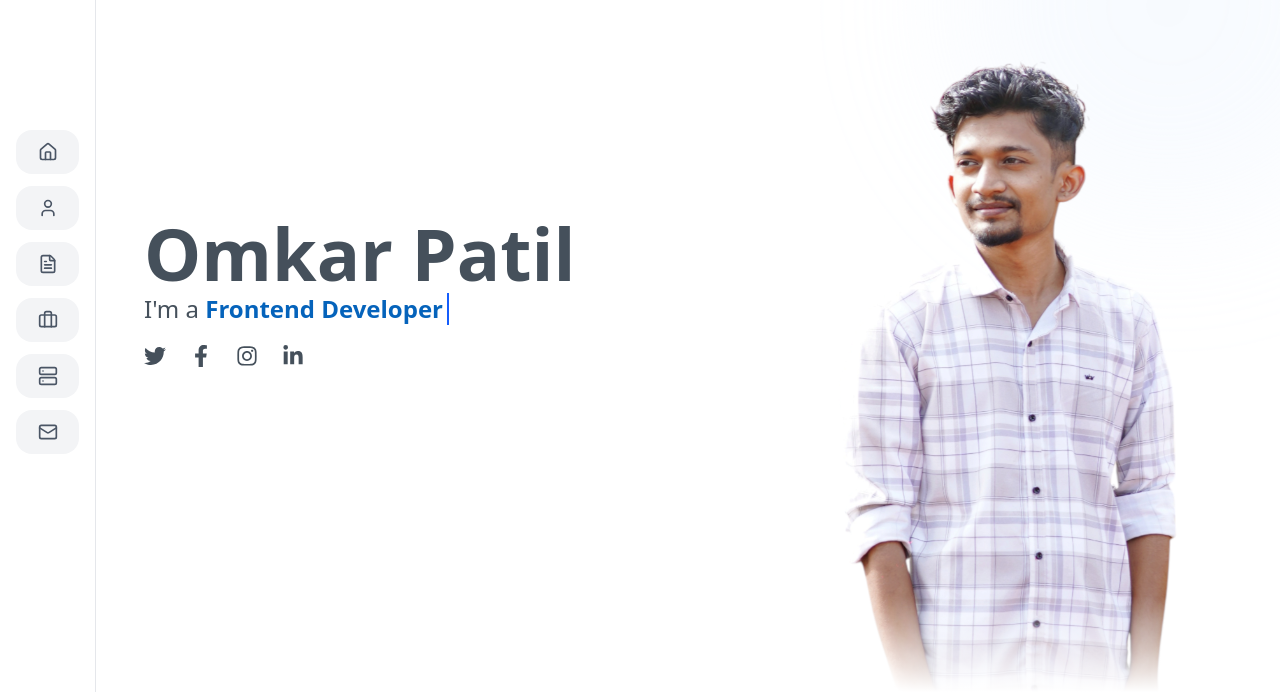
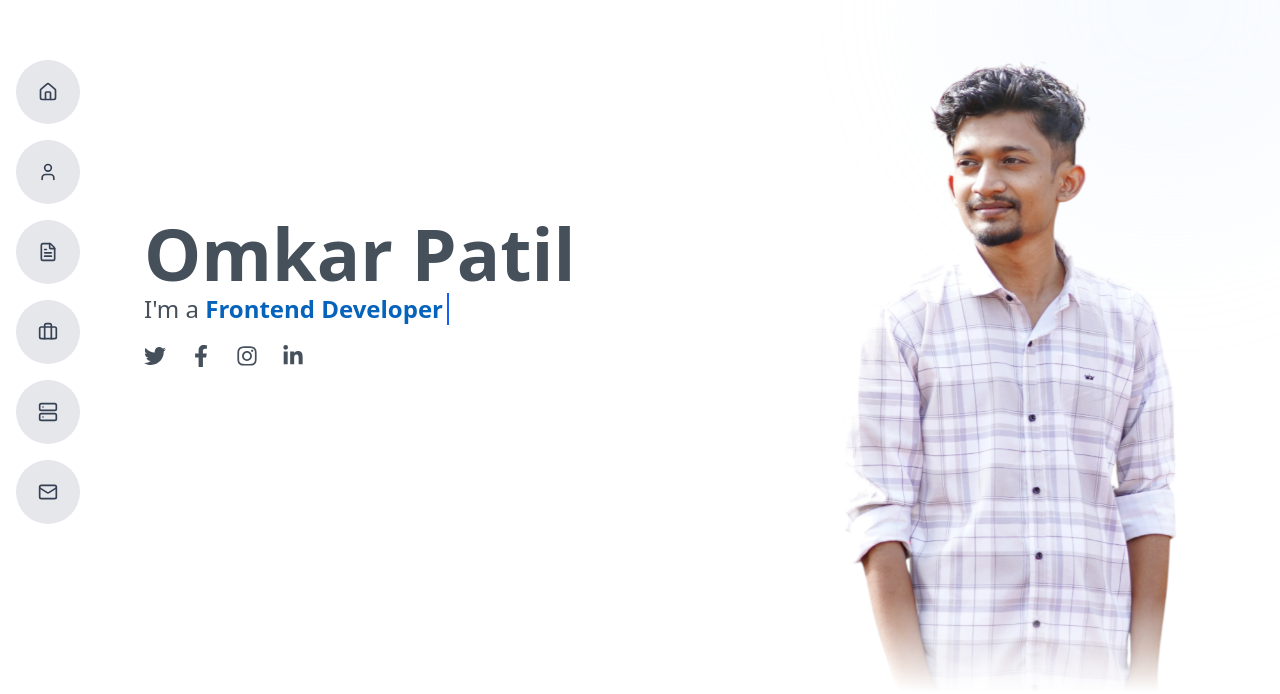
Before and after one commit to omkarpatil2906/my-portfolio, a React (Vite) app: page / in a window 1280 px wide. Shown: the part 108-802 px from the top of the page. Built offline with nearby package versions, Linux system fonts and the light colour scheme.

Commit message:
`Refactor Navbar component with improved mobile navigation and hover effects`

```diff
--- a/src/components/Navbar.jsx
+++ b/src/components/Navbar.jsx
@@ -1,115 +1,149 @@
-import React, { useState, useEffect } from 'react'
-import { motion, AnimatePresence } from 'framer-motion'
-import { Briefcase, FileText, Home, Mail, Menu, Server, User, X } from 'lucide-react';
+import React, { useState, useEffect } from "react";
+import { motion, AnimatePresence } from "framer-motion";
+import {
+  Briefcase,
+  FileText,
+  Home,
+  Mail,
+  Menu,
+  Server,
+  User,
+  X,
+} from "lucide-react";
 
 function Navbar() {
   const [open, setOpen] = useState(false);
   const [isMobile, setIsMobile] = useState(window.innerWidth < 1024);
+  const [hovered, setHovered] = useState(null);
+  const [active, setActive] = useState("hero");
 
   useEffect(() => {
-        const handleResize = () => {
-            const mobile = window.innerWidth < 1024;
-            setIsMobile(mobile);
-            if (!mobile) {
-                setOpen(false);
-            }
+    document.body.style.overflow = open && isMobile ? "hidden" : "auto";
+  }, [open, isMobile]);
+
+  useEffect(() => {
+    const onResize = () => {
+      setIsMobile(window.innerWidth < 1024);
+      if (window.innerWidth >= 1024) setOpen(false);
     };
-        window.addEventListener('resize', handleResize);
-        handleResize();
-        return () => window.removeEventListener('resize', handleResize);
+    window.addEventListener("resize", onResize);
+    return () => window.removeEventListener("resize", onResize);
   }, []);
 
-   useEffect(() => {
-        const handleClickOutside = (event) => {
-            if (isMobile && open && !event.target.closest('nav') && !event.target.closest('button')) {
-                setOpen(false);
-            }
-        };
-        document.addEventListener('mousedown', handleClickOutside);
-        return () => document.removeEventListener('mousedown', handleClickOutside);
-    }, [open, isMobile]);
-
   const navItems = [
-        { id: 'hero', icon: Home, label: 'Home' },
-        { id: 'about', icon: User, label: 'About' },
-        { id: 'resume', icon: FileText, label: 'Resume' },
-        { id: 'portfolio', icon: Briefcase, label: 'Portfolio' },
-        { id: 'services', icon: Server, label: 'Services' },
-        { id: 'contact', icon: Mail, label: 'Contact' }
+    { id: "hero", icon: Home, label: "Home" },
+    { id: "about", icon: User, label: "About" },
+    { id: "resume", icon: FileText, label: "Resume" },
+    { id: "portfolio", icon: Briefcase, label: "Portfolio" },
+    { id: "services", icon: Server, label: "Services" },
+    { id: "contact", icon: Mail, label: "Contact" },
   ];
 
   const scrollToSection = (id) => {
-        const element = document.getElementById(id);
-        if (element) {
-            element.scrollIntoView({ behavior: 'smooth' });
-        }
-        if (isMobile) {
-            setOpen(false);
-        }
+    setActive(id);
+    const el = document.getElementById(id);
+    if (el) el.scrollIntoView({ behavior: "smooth" });
+    if (isMobile) setOpen(false);
   };
-
 
   return (
     <>
-
-            <motion.button
-                initial={{ opacity: 0 }}
-                animate={{ opacity: 1 }}
-                transition={{ duration: 0.5 }}
+      {/* mobile toggle (moved to right) */}
+      <button
         onClick={() => setOpen(!open)}
-                className='lg:hidden fixed top-4 right-4 z-50 bg-linear-to-r from-[#0563BB] to-[#0452a0] text-white p-3 rounded-full shadow-2xl hover:shadow-blue-500/50 transition-all'
-            >
-                <motion.div
-                    animate={{ rotate: open ? 180 : 0 }}
-                    transition={{ duration: 0.3 }}
+        className="lg:hidden fixed top-4 right-4 z-50 bg-[#0563BB] text-white p-3 rounded-full shadow-xl"
       >
         {open ? <X size={24} /> : <Menu size={24} />}
-                </motion.div>
-            </motion.button>
+      </button>
+
+      {/* overlay when mobile open */}
+      {isMobile && open && (
+        <div
+          className="fixed inset-0 bg-black/40 backdrop-blur-sm z-40"
+          onClick={() => setOpen(false)}
+        />
+      )}
 
       <AnimatePresence>
-                {isMobile && open && (
+        {(open || !isMobile) && (
+          <motion.nav
+            initial={isMobile ? { x: "-100%" } : {}}
+            animate={{ x: 0 }}
+            exit={isMobile ? { x: "-100%" } : {}}
+            transition={{ type: "spring", stiffness: 130, damping: 22 }}
+            className="fixed top-0 left-0 h-screen bg-transparent z-50
+                       w-64 lg:w-24 flex flex-col justify-center gap-4 p-4"
+          >
+            {navItems.map((item) => (
+              <div
+                key={item.id}
+                onMouseEnter={() => !isMobile && setHovered(item.id)}
+                onMouseLeave={() => !isMobile && setHovered(null)}
+                onClick={() => scrollToSection(item.id)}
+                className="relative cursor-pointer"
+              >
+                {/* DESKTOP: big circle icon + expanding label behind it */}
+                {!isMobile && (
+                  <div className="relative flex items-center">
+                    {/* Expanding blue label behind icon (starts at icon width) */}
+                    <AnimatePresence>
+                      {hovered === item.id && (
                         <motion.div
-                        initial={{ opacity: 0 }}
-                        animate={{ opacity: 1 }}
-                        exit={{ opacity: 0 }}
-                        onClick={() => setOpen(false)}
-                        className="fixed inset-0 bg-black bg-opacity-50 z-30 lg:hidden backdrop-blur-sm"
-                    />
+                          initial={{ width: 64, opacity: 0 }}
+                          animate={{ width: 220, opacity: 1 }}
+                          exit={{ width: 4, opacity: 0 }}
+                          transition={{ duration: 0.28, ease: "easeOut" }}
+                          className="absolute left-0 h-16 rounded-full bg-[#0563BB] flex items-center overflow-hidden shadow-lg"
+                          style={{
+                            zIndex: 5,
+                            // make label content align to the right of the circle:
+                            paddingLeft: 76, // 64px icon + 12px inner gap
+                            paddingRight: 10,
+                          }}
+                        >
+                          <span className="text-white font-medium whitespace-nowrap">
+                            {item.label}
+                          </span>
+                        </motion.div>
                       )}
                     </AnimatePresence>
 
-            <motion.nav
-                initial={false}
-                animate={{
-                    x: isMobile ? (open ? 0 : -300) : 0
+                    {/* Icon circle - 64px (perfect circle) */}
+                    <motion.div
+                      className={`flex items-center justify-center z-10
+                        transition-all duration-200
+                        ${hovered === item.id ? "bg-[#0563BB] text-white" : "bg-gray-200 text-gray-700"}
+                      `}
+                      style={{
+                        width: 64,
+                        height: 64,
+                        borderRadius: "50%",
+                        boxShadow: hovered === item.id ? "0 6px 18px rgba(5,99,187,0.25)" : "none",
                       }}
-                transition={{ duration: 0.3, ease: "easeInOut" }}
-                className="fixed top-0 left-0 h-full bg-white border-r border-gray-200 z-40 p-4 lg:w-24 w-72 shadow-2xl lg:shadow-none overflow-y-auto"
-            >
-                <div className="flex flex-col justify-center h-full gap-3">
-                    {navItems.map((item, index) => (
-                        <motion.button
-                            key={item.id}
-                            initial={{ opacity: 0, x: -20 }}
-                            animate={{ opacity: 1, x: 0 }}
-                            transition={{ duration: 0.5, delay: index * 0.1 }}
-                            whileHover={{ scale: 1.05, x: 5 }}
-                            whileTap={{ scale: 0.95 }}
-                            onClick={() => scrollToSection(item.id)}
-                            className="flex items-center lg:justify-center gap-3 p-3 rounded-2xl transition-all duration-300 bg-gray-100 text-gray-600 hover:bg-[#0563BB] hover:text-white hover:shadow-lg group"
-                        >
-                            <motion.div
-                                whileHover={{ rotate: 360 }}
-                                transition={{ duration: 0.5 }}
                     >
                       <item.icon size={20} />
                     </motion.div>
-                            <span className="lg:hidden font-medium">{item.label}</span>
-                        </motion.button>
+                  </div>
+                )}
+
+                {/* MOBILE: full-width pill with icon + label */}
+                {isMobile && (
+                  <div
+                    className={`w-full h-14 flex items-center gap-4 px-6 rounded-full
+                      ${active === item.id
+                        ? "bg-[#0563BB] text-white shadow-md"
+                        : "bg-gray-100 text-gray-700"
+                      }`}
+                  >
+                    <item.icon size={20} />
+                    <span className="font-medium">{item.label}</span>
+                  </div>
+                )}
+              </div>
             ))}
-                </div>
           </motion.nav>
+        )}
+      </AnimatePresence>
     </>
   );
 }
```
Lines whose indentation alone changed are shown as unchanged.
